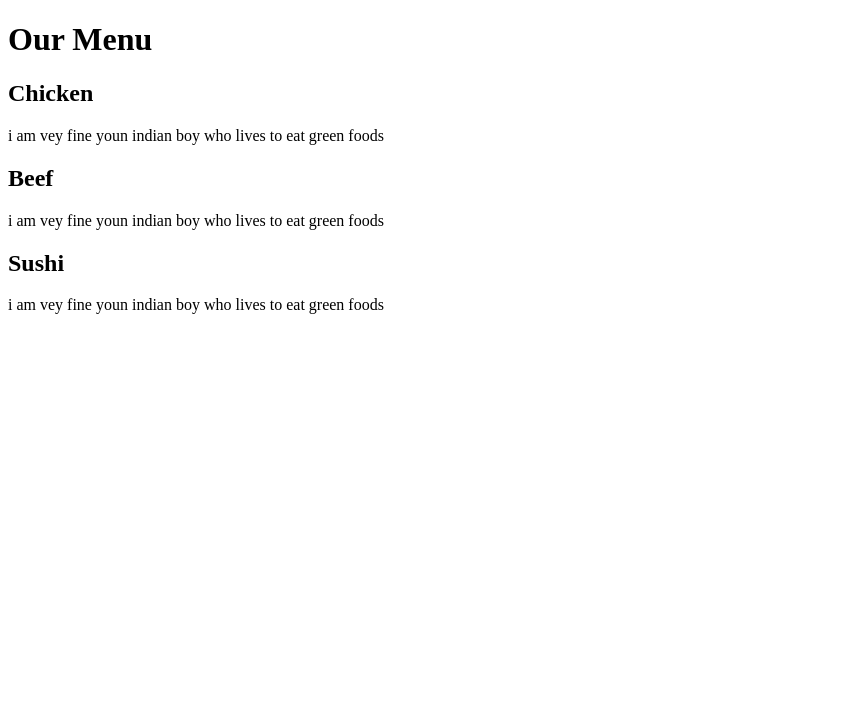
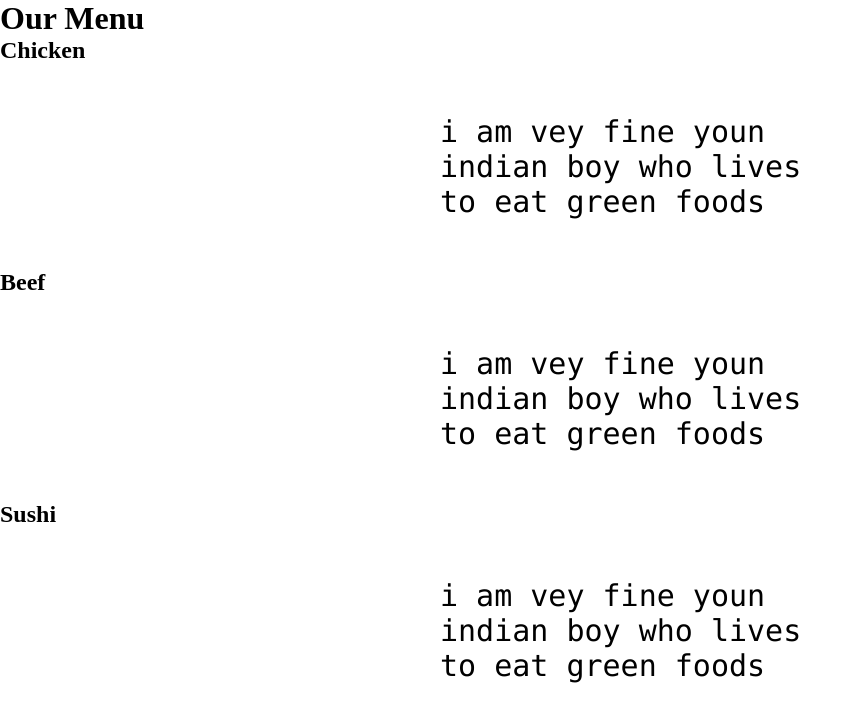
Before and after one commit to kuldeep9754040979/first-pproject, a plain HTML site: page index.html in a window 1280 px wide. Shown: the whole page, without its empty margins (0-861 px from the left). Drawn offline with Linux system fonts and the light colour scheme.

Commit message:
Update index.html

```diff
--- a/index.html
+++ b/index.html
@@ -7,7 +7,7 @@
     <title>coursera module code assignment</title>
 
 <!-- link of css file -->
-<link rel="stylesheet" href="csss of module\style.css">
+<link rel="stylesheet" href="styles.css">
 
 </head>
 <body>
```
